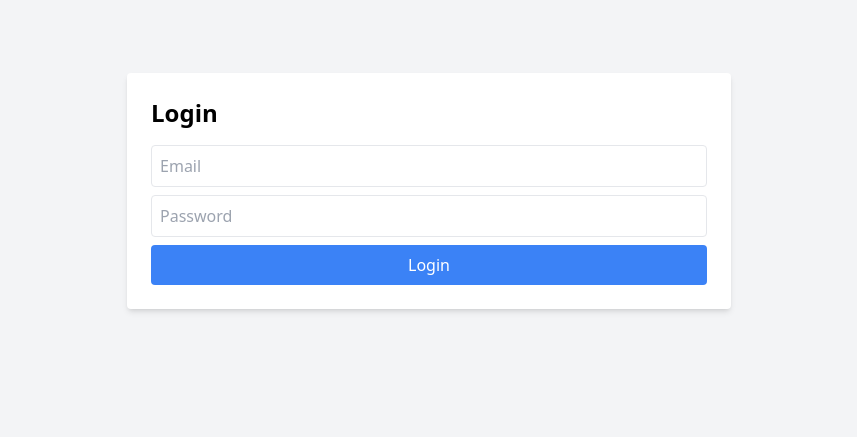
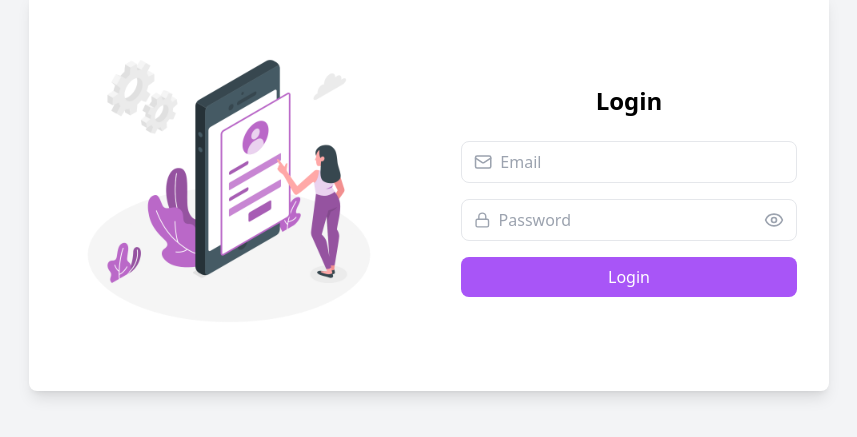
Before and after one commit to ISWARYA-hash8/feedback--portal, a React (Vite) app in the folder frontend/: page / in a window 1280 px wide. Shown: the part 209-646 px from the top of the page, without its empty margins (211-1068 px from the left). Built offline with nearby package versions, Linux system fonts and the light colour scheme.

Commit message:
ui updation with icons

```diff
--- a/frontend/package.json
+++ b/frontend/package.json
@@ -11,6 +11,7 @@
   },
   "dependencies": {
     "axios": "^1.10.0",
+    "lucide-react": "^0.523.0",
     "react": "^19.1.0",
     "react-dom": "^19.1.0",
     "react-router-dom": "^7.6.2"
--- a/frontend/src/pages/Login.jsx
+++ b/frontend/src/pages/Login.jsx
@@ -1,8 +1,10 @@
 import { useState } from "react";
-
+import { Mail, Lock, Eye, EyeOff } from "lucide-react";
+import loginImage from "/assets/login-amico.png";
 export default function Login() {
   const [email, setEmail] = useState("");
   const [password, setPassword] = useState("");
+  const [showPassword, setShowPassword] = useState(false);
 
   const handleSubmit = async (e) => {
     e.preventDefault();
@@ -16,15 +18,70 @@ export default function Login() {
   };
 
   return (
-    <div className="flex items-center justify-center min-h-screen bg-gray-100">
-      <form onSubmit={handleSubmit} className="bg-white p-6 rounded shadow-md">
-        <h2 className="text-2xl font-bold mb-4">Login</h2>
-        <input type="email" value={email} onChange={(e) => setEmail(e.target.value)} placeholder="Email"
-          className="w-full p-2 mb-2 border rounded" />
-        <input type="password" value={password} onChange={(e) => setPassword(e.target.value)} placeholder="Password"
-          className="w-full p-2 mb-2 border rounded" />
-        <button type="submit" className="w-full bg-blue-500 text-white p-2 rounded">Login</button>
-      </form>
+    <div className="flex items-center justify-center min-h-screen bg-gray-100 px-4">
+      <div className="flex w-[800px] bg-white rounded-lg shadow-lg overflow-hidden">
+
+        {/* Left side image */}
+        <div className="w-1/2 hidden md:block">
+          <img
+            src={loginImage}
+            alt="Login"
+            className="h-full w-full object-cover"
+          />
+        </div>
+
+        {/* Right side form */}
+        <form
+          onSubmit={handleSubmit}
+          className="w-full md:w-1/2 p-8 flex flex-col justify-center"
+        >
+          <h2 className="text-2xl font-bold mb-6 text-center">Login</h2>
+
+          {/* Email Field */}
+          <div className="flex items-center border rounded-lg px-3 py-2 mb-4">
+            <Mail className="text-gray-400 mr-2" size={20} />
+            <input
+              type="email"
+              value={email}
+              onChange={(e) => setEmail(e.target.value)}
+              placeholder="Email"
+              className="w-full outline-none"
+              required
+            />
+          </div>
+
+          {/* Password Field */}
+          <div className="flex items-center border rounded-lg px-3 py-2 mb-4">
+            <Lock className="text-gray-400 mr-2" size={20} />
+            <input
+              type={showPassword ? "text" : "password"}
+              value={password}
+              onChange={(e) => setPassword(e.target.value)}
+              placeholder="Password"
+              className="w-full outline-none"
+              required
+            />
+            <button
+              type="button"
+              onClick={() => setShowPassword(!showPassword)}
+            >
+              {showPassword ? (
+                <EyeOff className="text-gray-400 ml-2" size={20} />
+              ) : (
+                <Eye className="text-gray-400 ml-2" size={20} />
+              )}
+            </button>
+          </div>
+
+          {/* Login Button */}
+          <button
+            type="submit"
+            className="bg-purple-500 text-white py-2 rounded-lg hover:bg-blue-600 transition"
+          >
+            Login
+          </button>
+        </form>
+      </div>
     </div>
   );
 }
```
Also changed, not shown: frontend/assets/login-amico.png (added), 1 other file (tests, documents, lock files or other folders).
